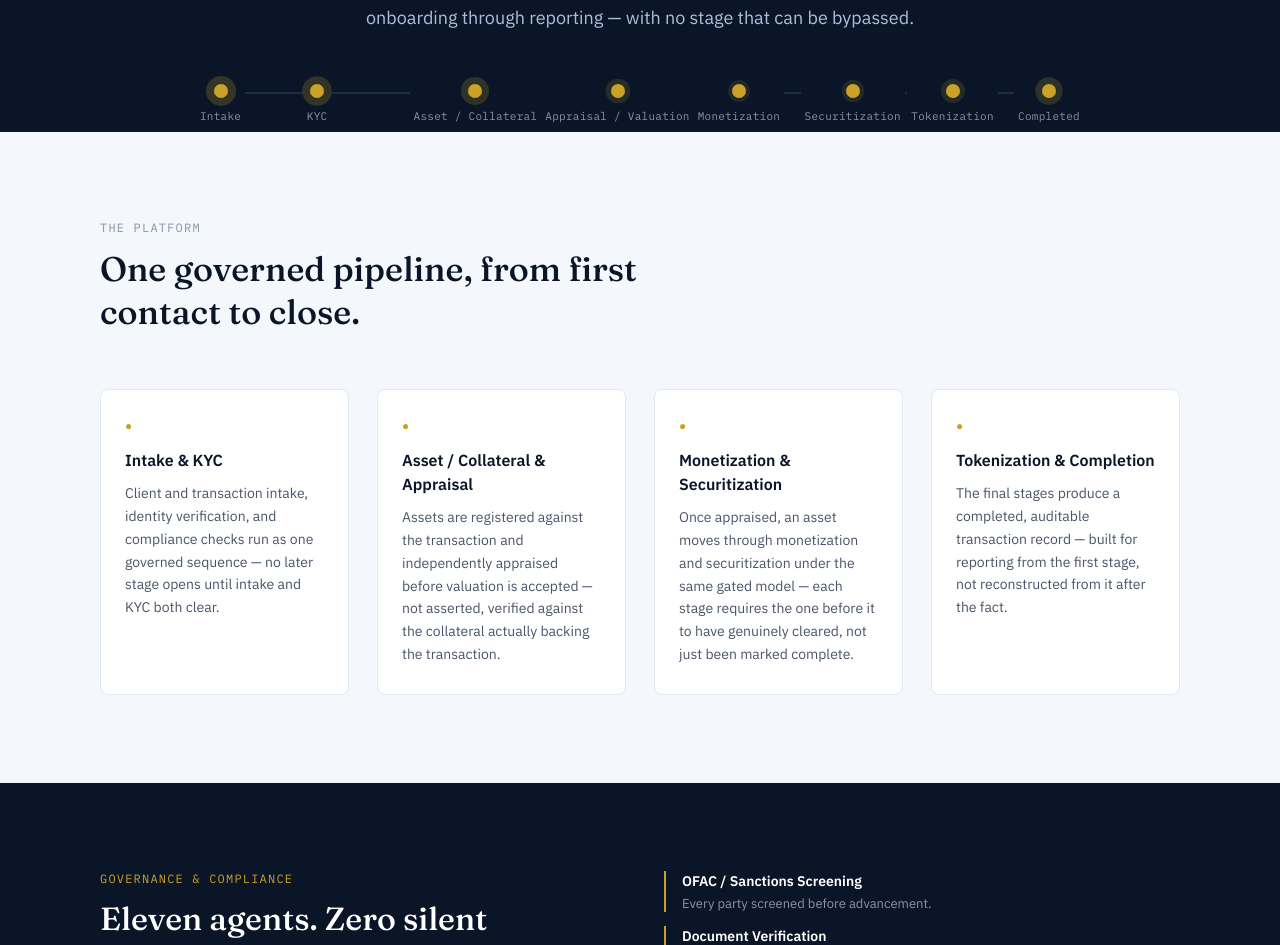
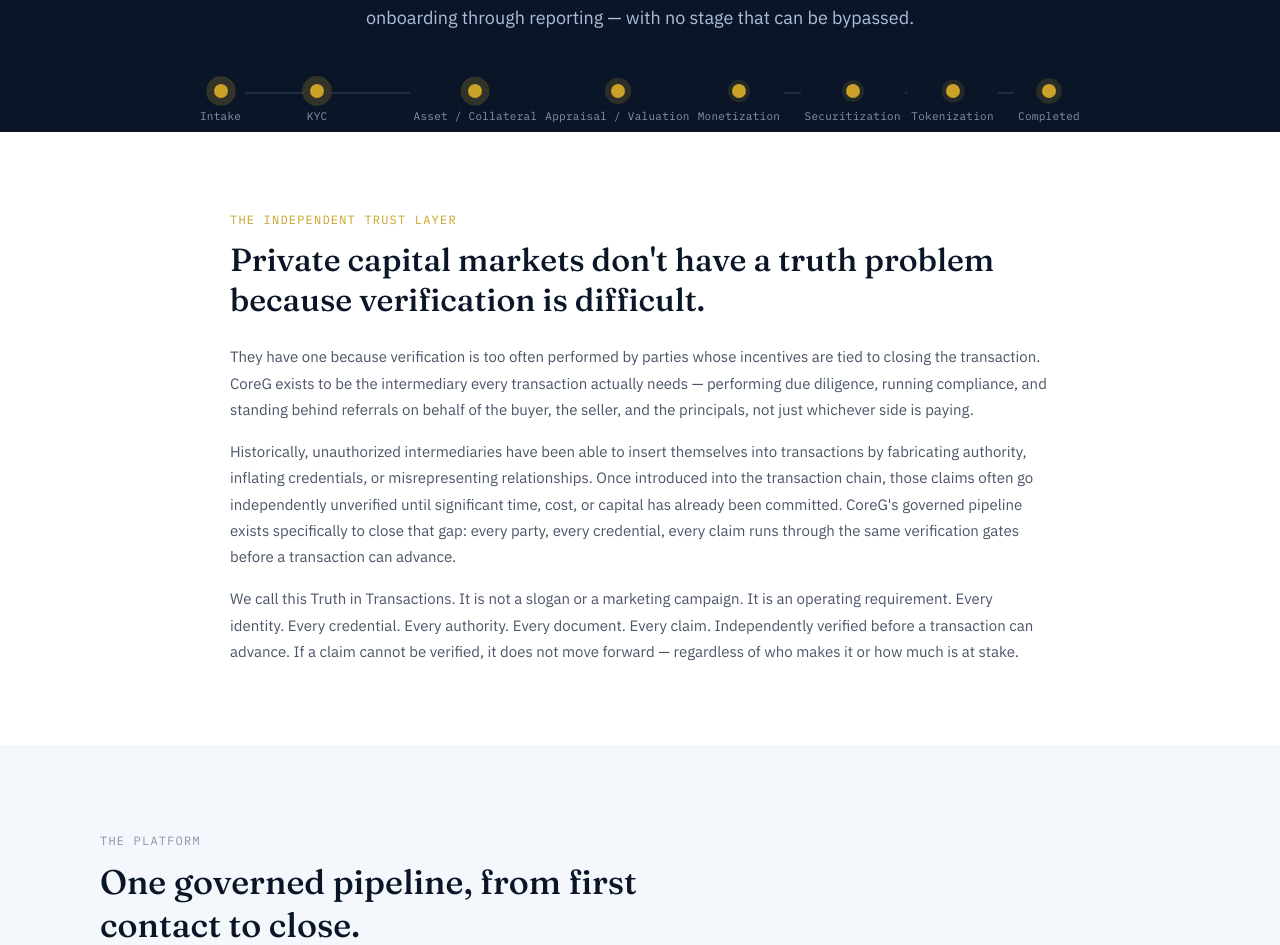
Before and after one commit to CoreGAdmin/coregenisis-site, a React (Vite) app: page / in a window 1280 px wide. Shown: the part 501-1446 px from the top of the page. Built offline with nearby package versions, Linux system fonts and the light colour scheme.

Commit message:
fix: institutional-register Why We Exist, remove Joker Broker, expand Truth in Transactions close

```diff
--- a/src/pages/Home.jsx
+++ b/src/pages/Home.jsx
@@ -23,6 +23,42 @@
             onboarding through reporting — with no stage that can be bypassed.
           </p>
           <div className="max-w-[880px] mx-auto mt-8"><PipelineBar /></div>
+        </div>
+      </section>
+
+      {/* WHY WE EXIST — elevated positioning: CoreG as the independent
+          trust layer between institutional counterparties, not just
+          governance software. Institutional register throughout, no
+          accusatory language, doctrine-style close. */}
+      <section className="bg-white px-8 py-20">
+        <div className="max-w-[820px] mx-auto">
+          <div className="font-mono text-xs tracking-[0.1em] text-gold uppercase mb-3">The Independent Trust Layer</div>
+          <h2 className="font-display text-[28px] sm:text-[32px] font-medium text-navy mb-6 leading-tight">
+            Private capital markets don't have a truth problem because verification is difficult.
+          </h2>
+          <p className="text-[15px] text-slate leading-[1.75] mb-4">
+            They have one because verification is too often performed by parties whose
+            incentives are tied to closing the transaction. CoreG exists to be the
+            intermediary every transaction actually needs — performing due diligence,
+            running compliance, and standing behind referrals on behalf of the buyer, the
+            seller, and the principals, not just whichever side is paying.
+          </p>
+          <p className="text-[15px] text-slate leading-[1.75] mb-4">
+            Historically, unauthorized intermediaries have been able to insert themselves
+            into transactions by fabricating authority, inflating credentials, or
+            misrepresenting relationships. Once introduced into the transaction chain,
+            those claims often go independently unverified until significant time, cost,
+            or capital has already been committed. CoreG's governed pipeline exists
+            specifically to close that gap: every party, every credential, every claim
+            runs through the same verification gates before a transaction can advance.
+          </p>
+          <p className="text-[15px] text-slate leading-[1.75]">
+            We call this Truth in Transactions. It is not a slogan or a marketing
+            campaign. It is an operating requirement. Every identity. Every credential.
+            Every authority. Every document. Every claim. Independently verified before a
+            transaction can advance. If a claim cannot be verified, it does not move
+            forward — regardless of who makes it or how much is at stake.
+          </p>
         </div>
       </section>
 
```
